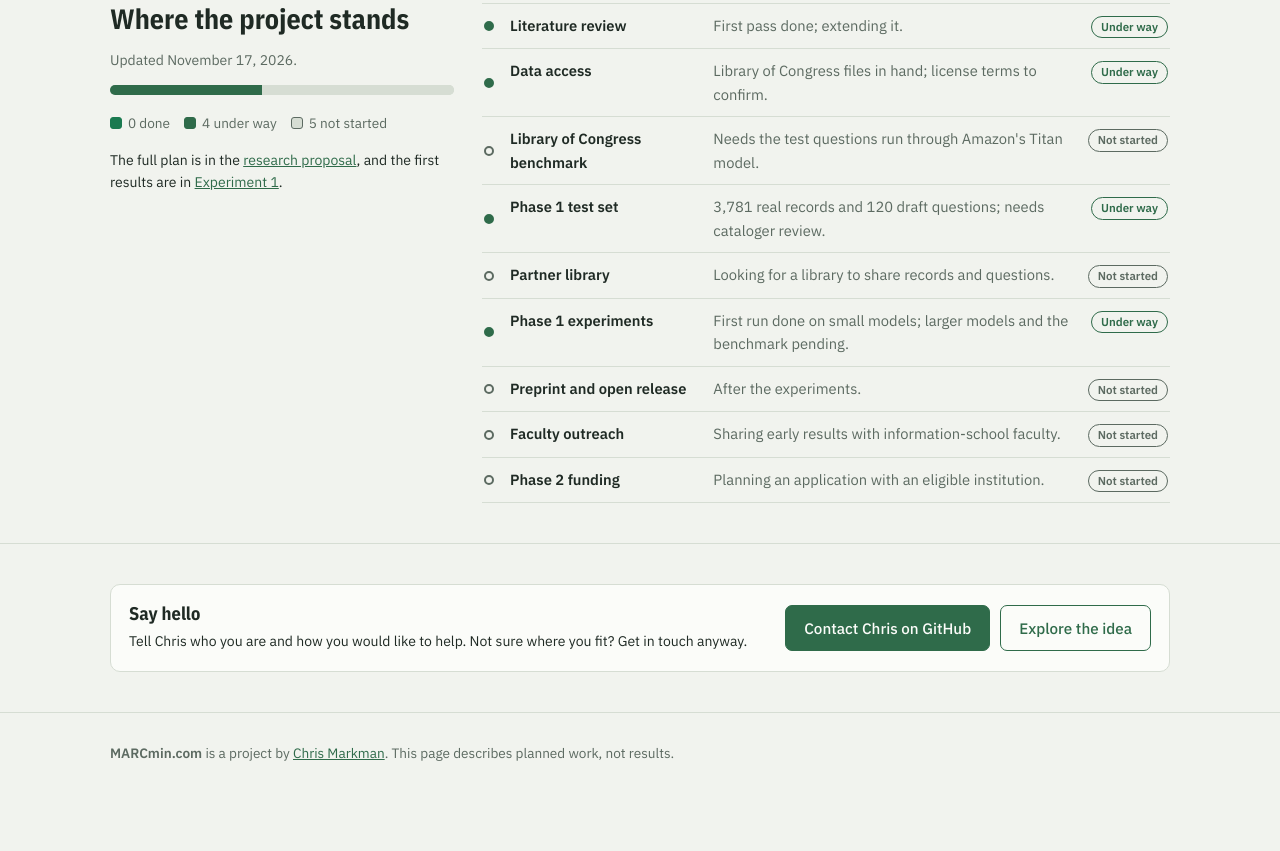
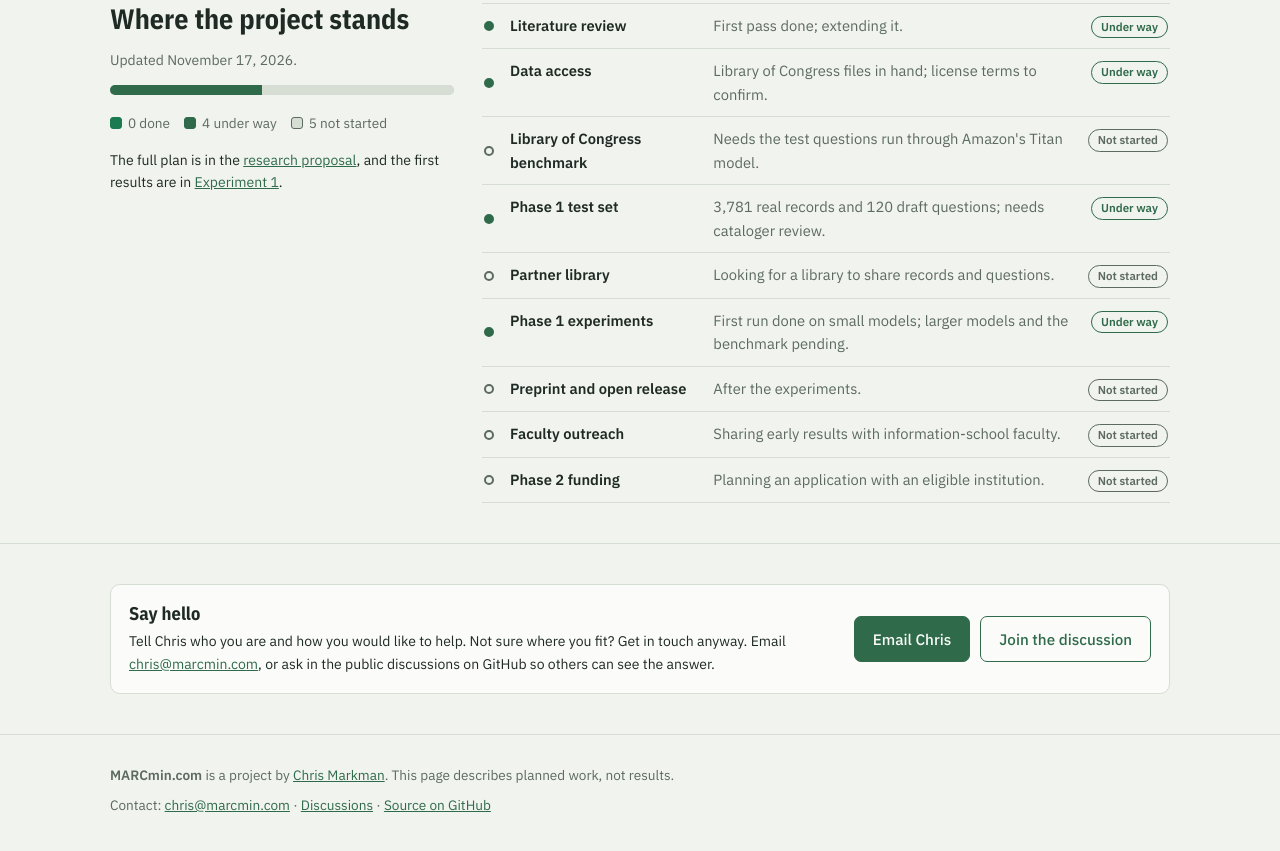
Before and after one commit to akamarkman/marcmin, a plain HTML site: page get-involved/index.html in a window 1280 px wide. Shown: the part 1019-1870 px from the top of the page. Before the commit the page ends 1833 px from the top, so only its background shows below. Drawn offline with Linux system fonts and the light colour scheme.

Commit message:
Add contact email and GitHub Discussions links

```diff
--- a/get-involved/index.html
+++ b/get-involved/index.html
@@ -299,14 +299,15 @@ a.btn.ghost{background:transparent;color:var(--accent)}
   <div class="panel cta">
     <div>
       <h3>Say hello</h3>
-      <p class="small">Tell Chris who you are and how you would like to help. Not sure where you fit? Get in touch anyway.</p>
+      <p class="small">Tell Chris who you are and how you would like to help. Not sure where you fit? Get in touch anyway. Email <a href="mailto:chris@marcmin.com">chris@marcmin.com</a>, or ask in the public discussions on GitHub so others can see the answer.</p>
     </div>
-    <div class="cta-btns"><a class="btn" href="https://github.com/akamarkman">Contact Chris on GitHub</a><a class="btn ghost" href="../explore/">Explore the idea</a></div>
+    <div class="cta-btns"><a class="btn" href="mailto:chris@marcmin.com">Email Chris</a><a class="btn ghost" href="https://github.com/akamarkman/marcmin/discussions">Join the discussion</a></div>
   </div>
 </div></section>
 
 <footer><div class="wrap">
   <strong>MARCmin.com</strong> is a project by <a href="https://github.com/akamarkman" rel="author">Chris Markman</a>. This page describes planned work, not results.
+  <span class="contact" style="display:block;margin-top:8px">Contact: <a href="mailto:chris@marcmin.com">chris@marcmin.com</a> · <a href="https://github.com/akamarkman/marcmin/discussions">Discussions</a> · <a href="https://github.com/akamarkman/marcmin">Source on GitHub</a></span>
 </div></footer>
 
 <script>
```
Also changed, not shown: experiments/phase-1/index.html (+1 -0 lines), explore/index.html (+1 -0 lines), index.html (+1 -0 lines), offline/index.html (+1 -0 lines), proposal/index.html (+1 -0 lines).
